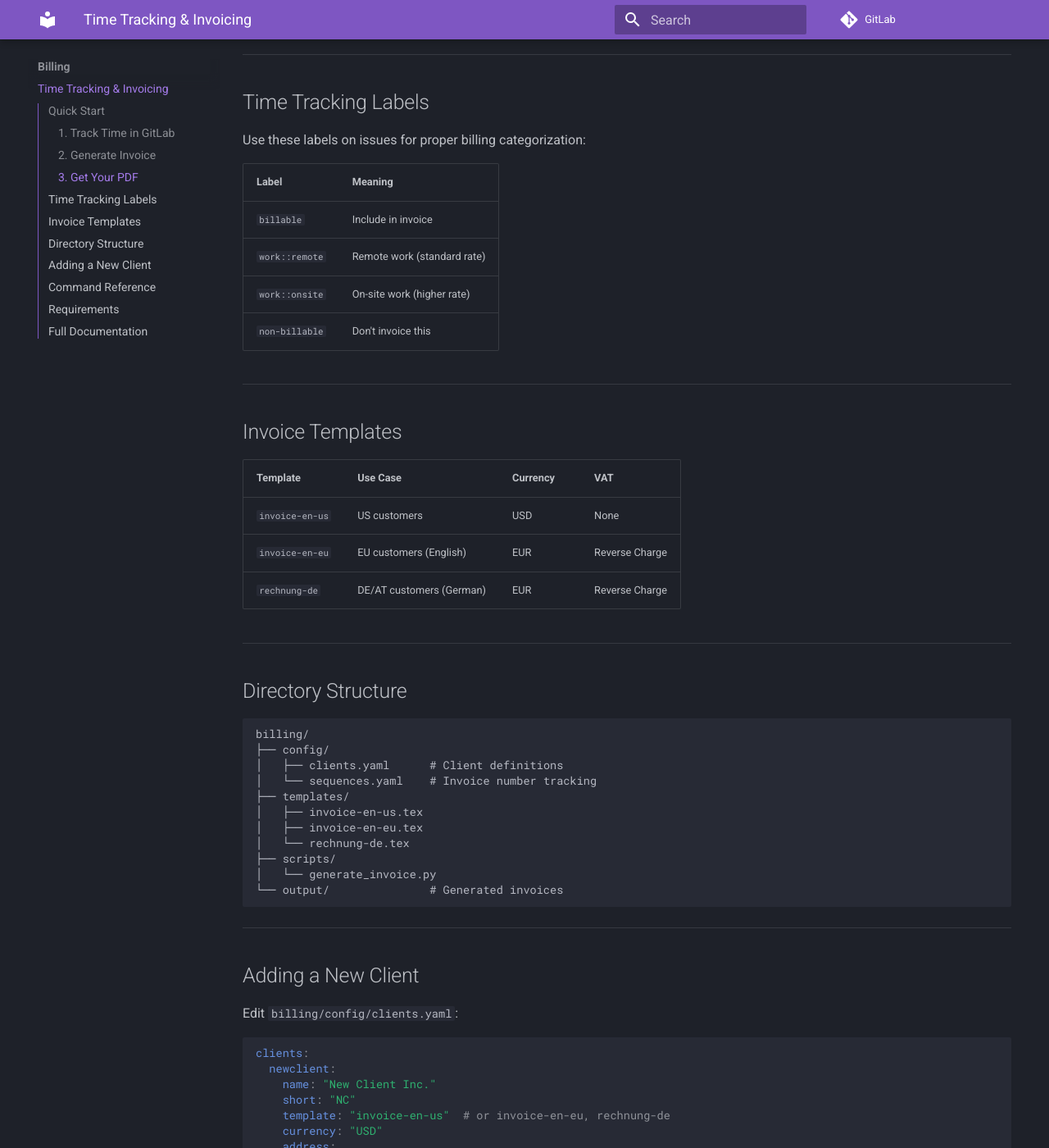
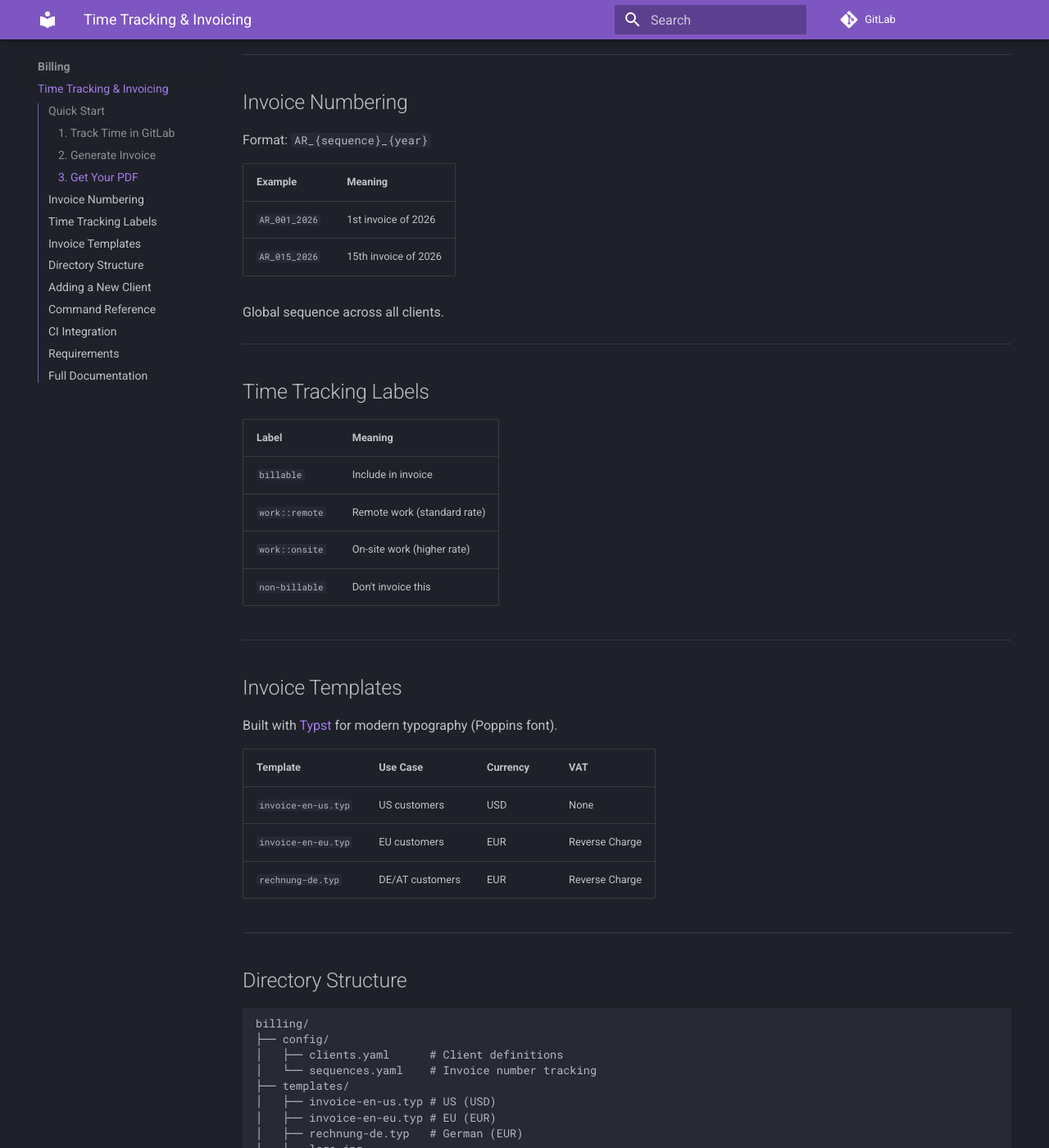
Before and after one commit to wolfram-laube/clarissa, an MkDocs documentation site: the page built from docs/guides/billing.md, in a window 1280 px wide and 1400 px high, scrolled down 793 px. Shown: the whole window at 82% size. Built offline with MkDocs 1.6.1 and Material for MkDocs 9.7.7, drawn with Linux system fonts in a browser that asks for light colours; comment, search, counter and statistics services are not loaded; some of the changed text lies outside the part shown.

Commit message:
docs: update billing guide for Typst migration

````diff
--- a/docs/guides/billing.md
+++ b/docs/guides/billing.md
@@ -28,13 +28,24 @@ python billing/scripts/generate_invoice.py --client oxy --hours 184
 
 ### 3. Get Your PDF
 
-Find it in `billing/output/OP_OXY001_2025.pdf`
+Find it in `billing/output/AR_001_2026_oxy.pdf`
+
+---
+
+## Invoice Numbering
+
+Format: `AR_{sequence}_{year}`
+
+| Example | Meaning |
+|---------|---------|
+| `AR_001_2026` | 1st invoice of 2026 |
+| `AR_015_2026` | 15th invoice of 2026 |
+
+Global sequence across all clients.
 
 ---
 
 ## Time Tracking Labels
-
-Use these labels on issues for proper billing categorization:
 
 | Label | Meaning |
 |-------|---------|
@@ -47,11 +58,13 @@ Use these labels on issues for proper billing categorization:
 
 ## Invoice Templates
 
+Built with [Typst](https://typst.app/) for modern typography (Poppins font).
+
 | Template | Use Case | Currency | VAT |
 |----------|----------|----------|-----|
-| `invoice-en-us` | US customers | USD | None |
-| `invoice-en-eu` | EU customers (English) | EUR | Reverse Charge |
-| `rechnung-de` | DE/AT customers (German) | EUR | Reverse Charge |
+| `invoice-en-us.typ` | US customers | USD | None |
+| `invoice-en-eu.typ` | EU customers | EUR | Reverse Charge |
+| `rechnung-de.typ` | DE/AT customers | EUR | Reverse Charge |
 
 ---
 
@@ -63,9 +76,10 @@ billing/
 │   ├── clients.yaml      # Client definitions
 │   └── sequences.yaml    # Invoice number tracking
 ├── templates/
-│   ├── invoice-en-us.tex
-│   ├── invoice-en-eu.tex
-│   └── rechnung-de.tex
+│   ├── invoice-en-us.typ # US (USD)
+│   ├── invoice-en-eu.typ # EU (EUR)
+│   ├── rechnung-de.typ   # German (EUR)
+│   └── logo.jpg
 ├── scripts/
 │   └── generate_invoice.py
 └── output/               # Generated invoices
@@ -82,7 +96,7 @@ clients:
   newclient:
     name: "New Client Inc."
     short: "NC"
-    template: "invoice-en-us"  # or invoice-en-eu, rechnung-de
+    template: "invoice-en-us"
     currency: "USD"
     address:
       line1: "123 Main St"
@@ -103,7 +116,7 @@ clients:
 # Preview without generating
 python billing/scripts/generate_invoice.py --client oxy --hours 100 --dry-run
 
-# Generate .tex only (no PDF)
+# Generate .typ only (no PDF)
 python billing/scripts/generate_invoice.py --client oxy --hours 100 --no-pdf
 
 # Custom invoice date
@@ -115,11 +128,19 @@ python billing/scripts/generate_invoice.py --client oxy --hours 40 --onsite
 
 ---
 
+## CI Integration
+
+The `build_invoice` job automatically compiles `.typ` files to PDF when templates change.
+
+Manual trigger: Run pipeline → Select `build_invoice`
+
+---
+
 ## Requirements
 
 ```bash
-# LaTeX (for PDF generation)
-sudo apt install texlive-latex-recommended texlive-latex-extra texlive-lang-german
+# Typst (for PDF generation)
+curl -fsSL https://typst.community/typst-install/install.sh | sh
 
 # Python dependencies
 pip install pyyaml requests
````
Also changed, not shown: other parts of docs/guides/billing.md (+0 -1 lines).
